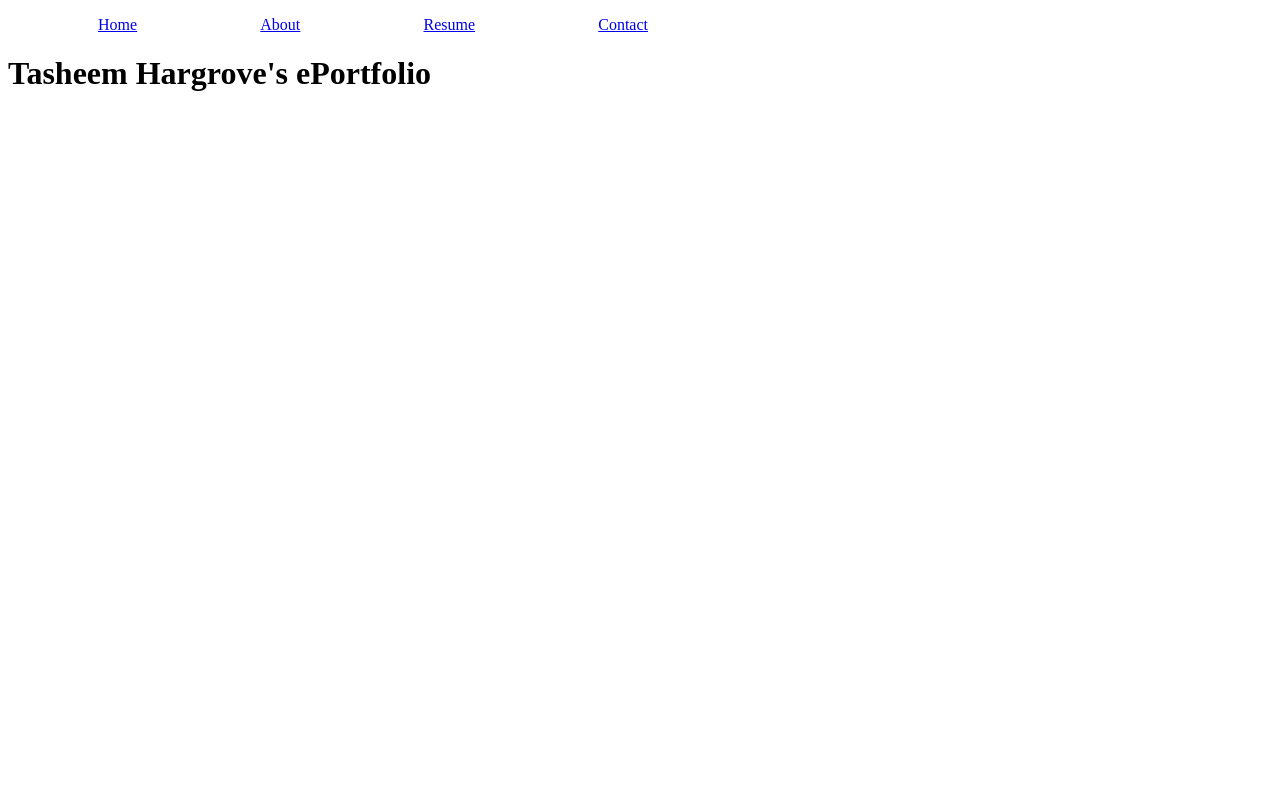
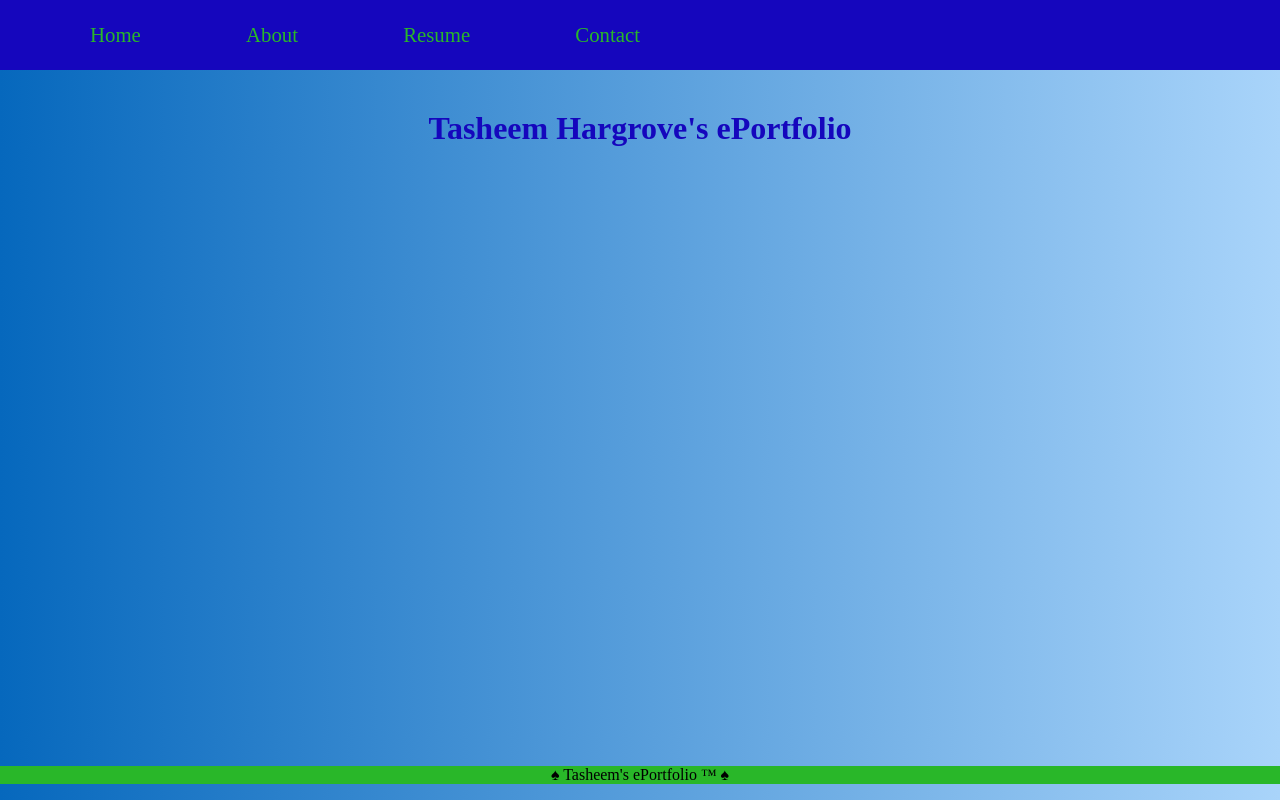
Before and after one commit to Tasheem/ePortfolio, a plain HTML site: page view/index.html in a window 1280 px wide. Drawn offline with Linux system fonts and the light colour scheme.

Commit message:
Add basic elements

```diff
--- a/css/index.css
+++ b/css/index.css
@@ -1,3 +1,21 @@
+* {
+    margin: 0;
+}
+
+body {
+    background-image: linear-gradient(to right, rgb(6, 104, 189), rgb(169, 212, 250));
+    --app-light-blue: rgb(6, 104, 189);
+    --app-dark-blue: rgb(21, 6, 189);
+    --app-green: rgb(41, 183, 41);
+}
+
+nav {
+    background-color: var(--app-dark-blue);
+    height: 70px;
+    display: flex;
+    align-items: center;
+}
+
 ul {
     display: flex;
     justify-content: space-between;
@@ -5,3 +23,31 @@ ul {
     margin-left: 50px;
     list-style: none;
 }
+
+li > a {
+    text-decoration: none;
+    font-size: 1.3em;
+}
+
+a {
+    color: var(--app-green);
+}
+
+header {
+    display: flex;
+    justify-content: center;
+    margin-top: 5vh;
+}
+
+header > h1 {
+    color: var(--app-dark-blue);
+}
+
+footer {
+    display: flex;
+    justify-content: center;
+    position: absolute;
+    bottom: 2vh;
+    background-color: var(--app-green);
+    width: 100vw;
+}
--- a/view/index.html
+++ b/view/index.html
@@ -21,7 +21,7 @@
     </header>
 
     <footer>
-
+        <span>&spades; Tasheem's ePortfolio &trade; &spades;</span>
     </footer>
 </body>
 </html>
```
